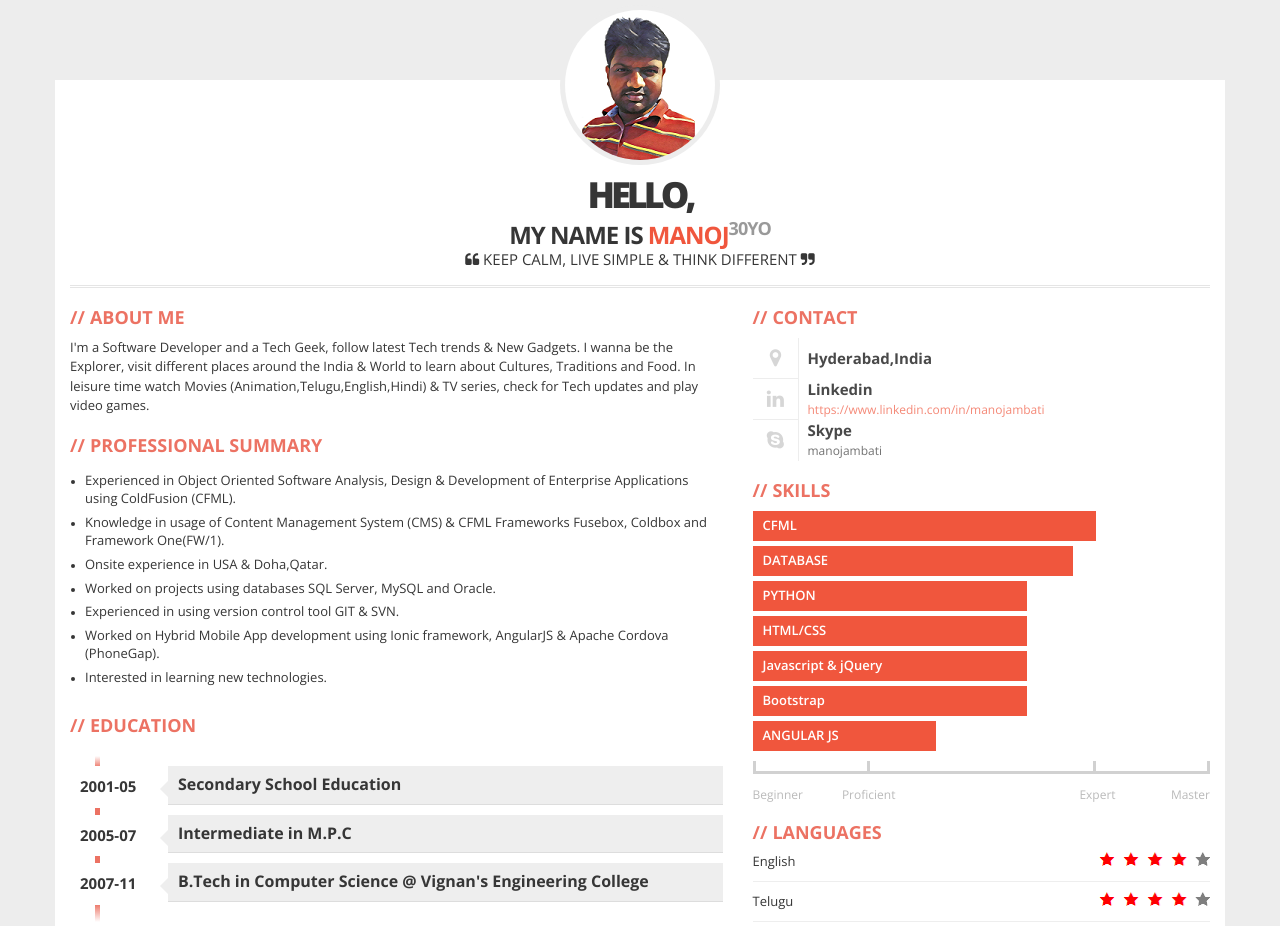
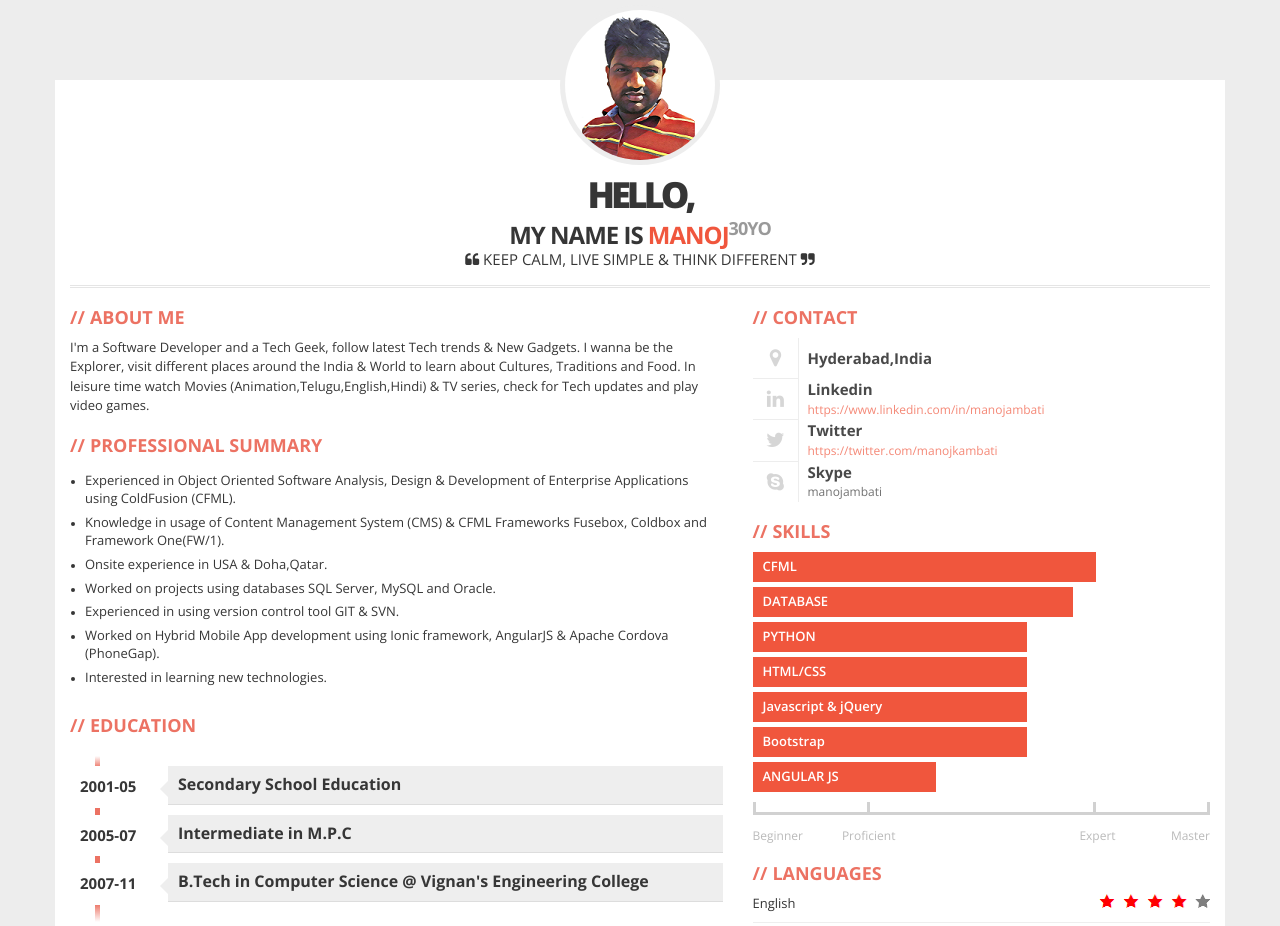
Before and after one commit to manojambati/manojambati.github.io, a plain HTML site: page index.html in a window 1280 px wide. Shown: the top 926 px of the page. Drawn offline with nearby package versions, Linux system fonts and the light colour scheme.

Commit message:
Added twitter card

```diff
--- a/index.html
+++ b/index.html
@@ -174,6 +174,13 @@
 							</div>
 						</div>
 						<div class="contact-item">
+							<div class="icon pull-left text-center"><span class="fa fa-twitter fa-fw"></span></div>
+							<div class="title pull-right">Twitter</div>
+							<div class="description pull-right">
+								<a title="Twitter" href="https://twitter.com/manojkambati" target="_blank">https://twitter.com/manojkambati</a>
+							</div>
+						</div>
+						<div class="contact-item">
 							<div class="icon pull-left text-center"><span class="fa fa-skype fa-fw"></span></div>
 							<div class="title pull-right">Skype</div>
 							<div class="description pull-right">manojambati</div>
```
